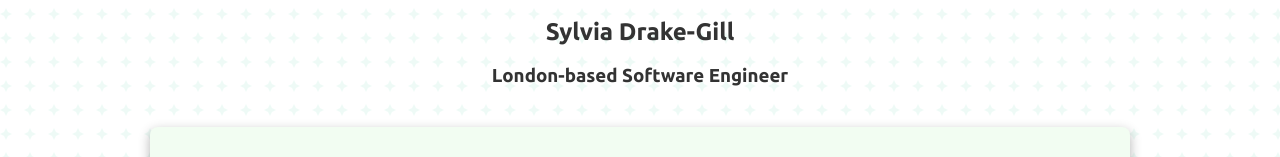
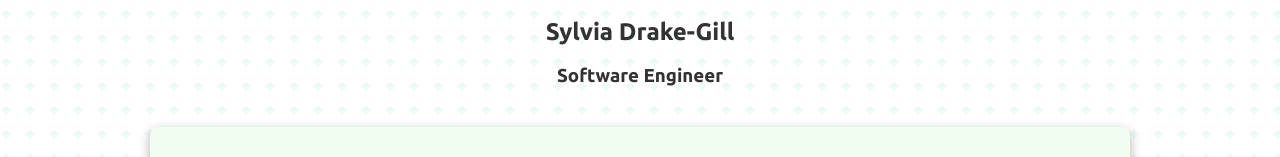
Before and after one commit to sdg877/react_portfolio, a React (Create React App) app: page /projects/ProjectOne in a window 1280 px wide. Shown: the part 328-485 px from the top of the page. Built offline with nearby package versions, Linux system fonts and the light colour scheme; no server answers.

Commit message:
Update to title

```diff
--- a/src/components/LayOut.jsx
+++ b/src/components/LayOut.jsx
@@ -37,7 +37,7 @@ const Layout = () => {
           className="layout-logo"
         />
         <h2 className="layout-name">Sylvia Drake-Gill</h2>
-        <h3 className="layout-sub">London-based Software Engineer</h3>
+        <h3 className="layout-sub">Software Engineer</h3>
       </div>
     </div>
   );
```
